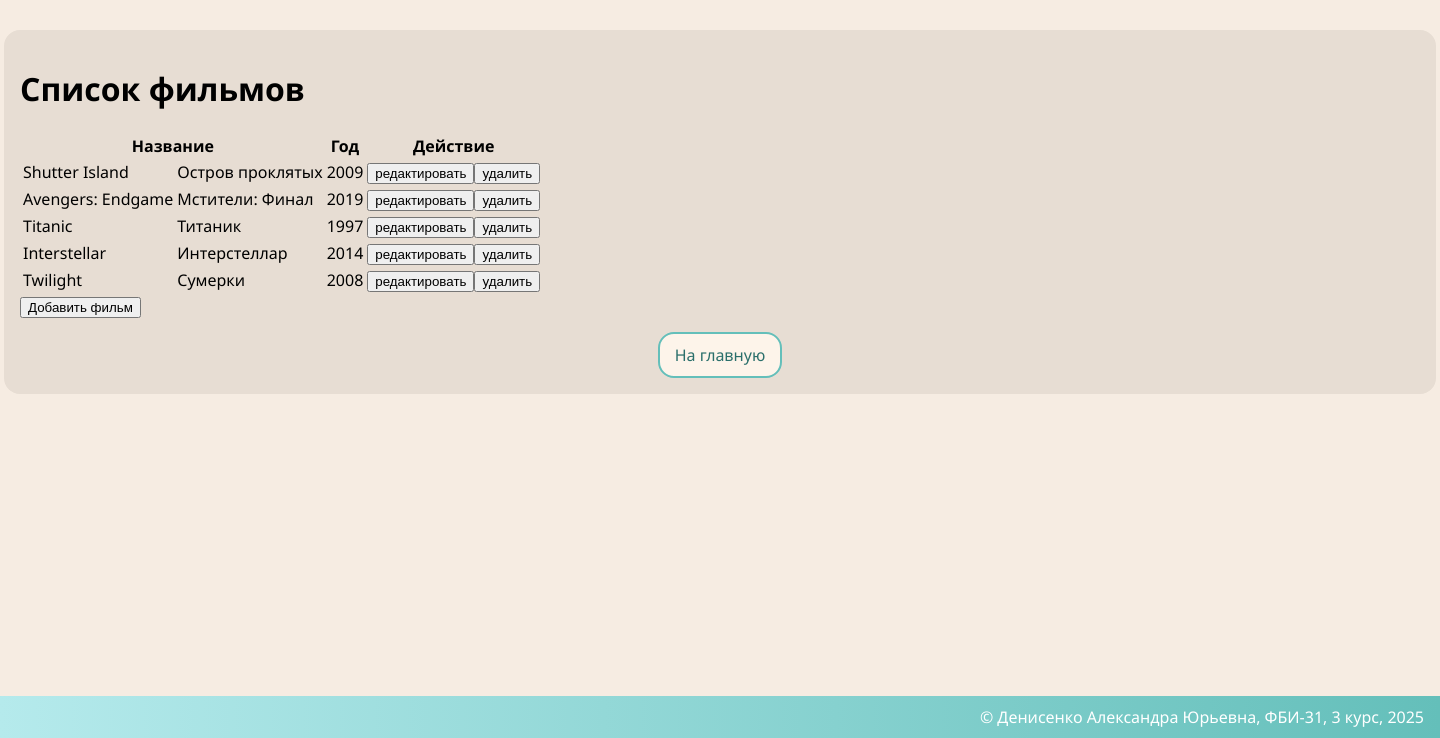
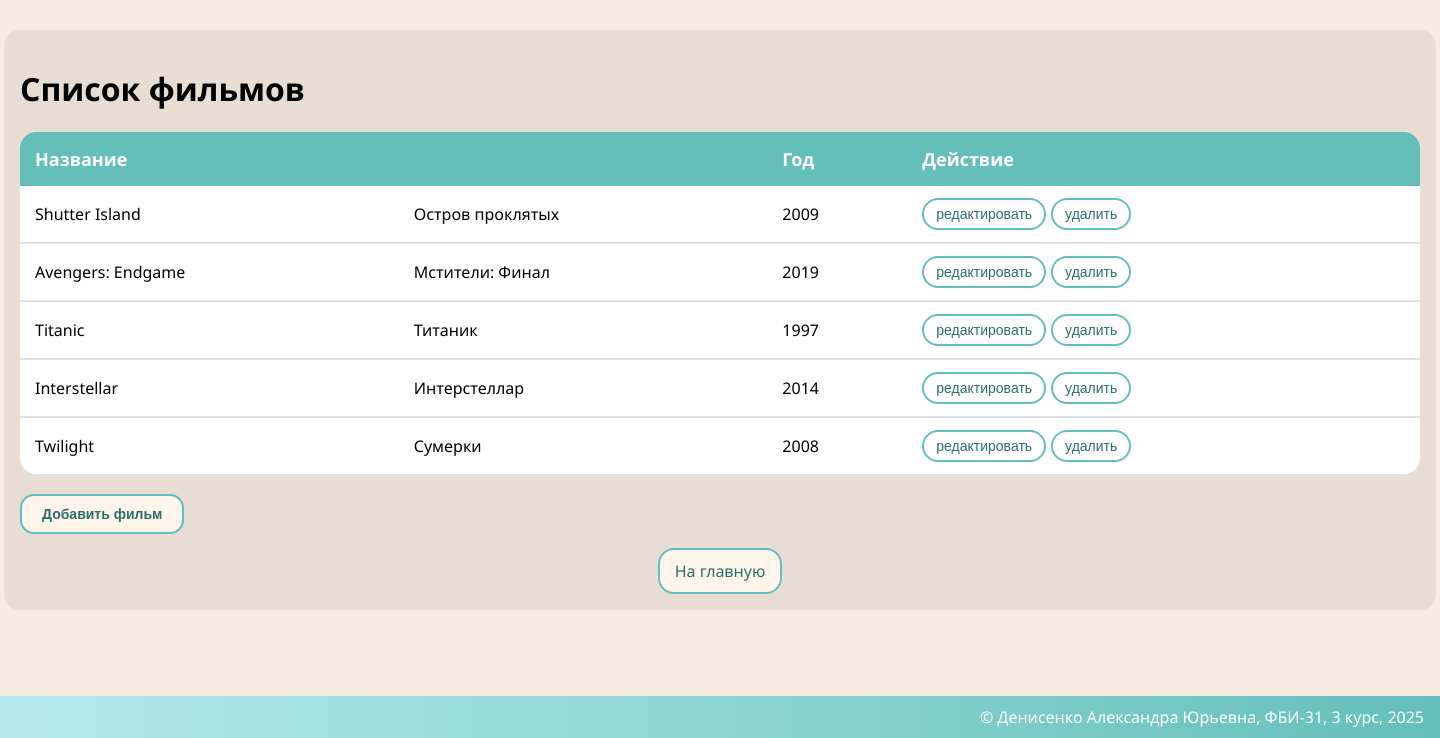
Before and after one commit to nesssai/web-back-labs, a Flask app: page /lab7/ in a window 1440 px wide. Shown: the part 62-800 px from the top of the page. Run offline with Flask 3, Linux system fonts and the light colour scheme.

Commit message:
Самостоятельные задания 1 и 2

```diff
--- a/lab7.py
+++ b/lab7.py
@@ -61,15 +61,25 @@ def put_film(id):
     if id < 0 or id >= len(films):
         abort(404)
     film = request.get_json()
+
     if film['description'] == '':
         return {'description': 'Заполните описание'}, 400
+
+    if film['title'] == '':
+        film['title'] = film['title_ru']
+
     films[id] = film
     return films[id]
 
 @lab7.route('/lab7/rest-api/films/', methods=['POST'])
 def add_film():
     film = request.get_json()
+
     if film['description'] == '':
         return {'description': 'Заполните описание'}, 400
+
+    if film['title'] == '':
+        film['title'] = film['title_ru']
+
     films.append(film)
     return {"id": len(films) - 1}, 201
--- a/templates/lab7/index.html
+++ b/templates/lab7/index.html
@@ -5,6 +5,7 @@
 {% block script %}
 <script src="{{ url_for('static', filename='lab7/main.js') }}"></script>
 <style>
+/* Модальное окно */
 .modal {
     display: none;
     z-index: 100;
@@ -56,7 +57,7 @@
     background-color: #fdf4ea;
     color: #2a6f6b;
     font-size: 14px;
-    font-weight: 500;
+    font-weight: 600;
     cursor: pointer;
     transition: all 0.3s;
 }
@@ -79,6 +80,81 @@
     transform: scale(1.05);
 }
 
+/* Таблица */
+table {
+    width: 100%;
+    border-collapse: collapse;
+    margin-bottom: 20px;
+    background: white;
+    border-radius: 16px;
+    overflow: hidden;
+}
+
+thead {
+    background: #64bfba;
+    color: white;
+}
+
+th {
+    padding: 15px;
+    text-align: left;
+    font-weight: 600;
+    font-size: 18px;
+}
+
+td {
+    padding: 12px 15px;
+    border-bottom: 2px solid #e0e0e0;
+}
+
+tbody tr:hover {
+    background-color: #f8f8f8;
+}
+
+tbody tr:last-child td {
+    border-bottom: none;
+}
+
+/* Кнопки в таблице */
+td button {
+    padding: 6px 12px;
+    margin-right: 5px;
+    border: 2px solid #64bfba;
+    border-radius: 16px;
+    background-color: white;
+    color: #2a6f6b;
+    font-size: 14px;
+    cursor: pointer;
+    transition: all 0.2s;
+}
+
+td button:hover {
+    background-color: #64bfba;
+    color: white;
+    transform: translateY(-2px);
+}
+
+/* Кнопка добавления фильма */
+.add-film-btn {
+    padding: 10px 20px;
+    border: 2px solid #64bfba;
+    border-radius: 14px;
+    background-color: #fdf4ea;
+    color: #2a6f6b;
+    font-size: 14px;
+    font-weight: 600;
+    cursor: pointer;
+    transition: all 0.3s;
+}
+
+.add-film-btn:hover {
+    color: #ffffff;
+    background-color: #64bfba;
+    border-color: #64bfba;
+    transform: scale(1.05);
+}
+
+/* Сообщения об ошибках */
 .error-message {
     color: #cc0000;
     background-color: #ffecec;
@@ -114,7 +190,7 @@
     </script>
 
     <div>
-        <button onclick="addFilm()">Добавить фильм</button>
+        <button class="add-film-btn" onclick="addFilm()">Добавить фильм</button>
     </div>
 
     <div class="modal">
```
